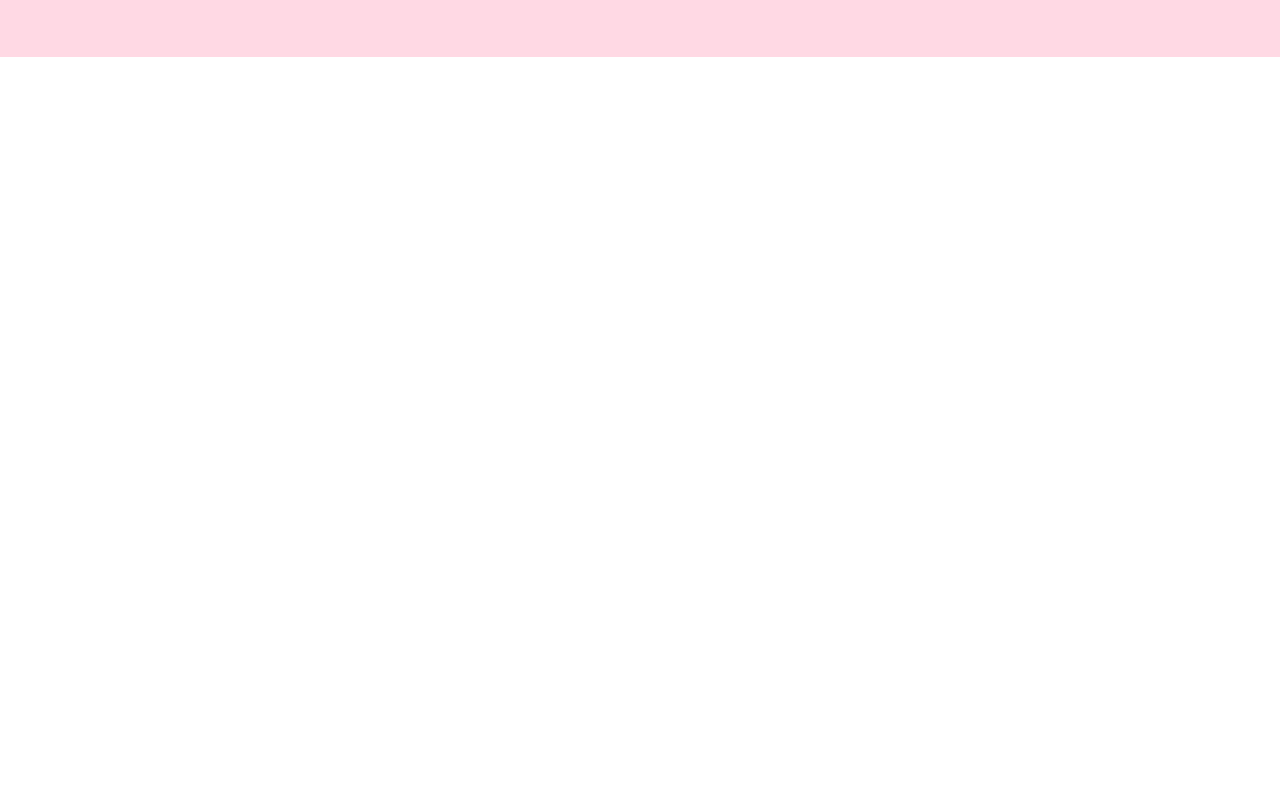
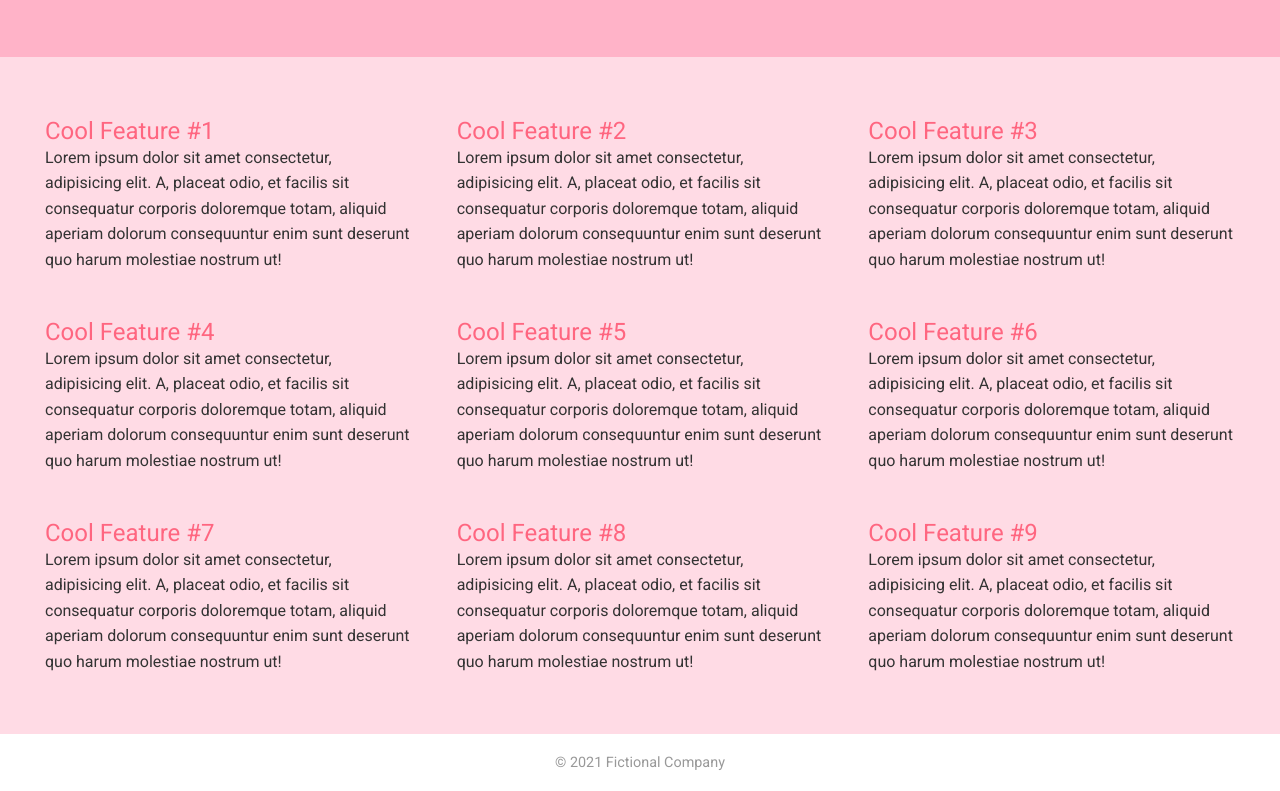
Before and after one commit to Tijanif/layouts-practice, a plain HTML site: page index.html in a window 1280 px wide. Shown: the part 314-1105 px from the top of the page. Before the commit the page ends 800 px from the top, so only its background shows below. Drawn offline with Linux system fonts and the light colour scheme.

Commit message:
main section and footer

```diff
--- a/index.html
+++ b/index.html
@@ -17,6 +17,7 @@
         <li><a href="#">Portfolio</a></li>
       </ul>
     </header>
+    <!-- Hero Section -->
     <section class="hero">
       <article class="hero-inner">
         <h1>Welcome To My Site!</h1>
@@ -29,5 +30,94 @@
         <a class="hero-btn" href="#">Learn More</a>
       </article>
     </section>
+    <!-- Main features -->
+    <section class="features">
+      <section class="features-inner">
+        <article class="feature-item">
+          <h3>Cool Feature #1</h3>
+          <p>
+            Lorem ipsum dolor sit amet consectetur, adipisicing elit. A, placeat
+            odio, et facilis sit consequatur corporis doloremque totam, aliquid
+            aperiam dolorum consequuntur enim sunt deserunt quo harum molestiae
+            nostrum ut!
+          </p>
+        </article>
+        <article class="feature-item">
+          <h3>Cool Feature #2</h3>
+          <p>
+            Lorem ipsum dolor sit amet consectetur, adipisicing elit. A, placeat
+            odio, et facilis sit consequatur corporis doloremque totam, aliquid
+            aperiam dolorum consequuntur enim sunt deserunt quo harum molestiae
+            nostrum ut!
+          </p>
+        </article>
+        <article class="feature-item">
+          <h3>Cool Feature #3</h3>
+          <p>
+            Lorem ipsum dolor sit amet consectetur, adipisicing elit. A, placeat
+            odio, et facilis sit consequatur corporis doloremque totam, aliquid
+            aperiam dolorum consequuntur enim sunt deserunt quo harum molestiae
+            nostrum ut!
+          </p>
+        </article>
+        <article class="feature-item">
+          <h3>Cool Feature #4</h3>
+          <p>
+            Lorem ipsum dolor sit amet consectetur, adipisicing elit. A, placeat
+            odio, et facilis sit consequatur corporis doloremque totam, aliquid
+            aperiam dolorum consequuntur enim sunt deserunt quo harum molestiae
+            nostrum ut!
+          </p>
+        </article>
+        <article class="feature-item">
+          <h3>Cool Feature #5</h3>
+          <p>
+            Lorem ipsum dolor sit amet consectetur, adipisicing elit. A, placeat
+            odio, et facilis sit consequatur corporis doloremque totam, aliquid
+            aperiam dolorum consequuntur enim sunt deserunt quo harum molestiae
+            nostrum ut!
+          </p>
+        </article>
+        <article class="feature-item">
+          <h3>Cool Feature #6</h3>
+          <p>
+            Lorem ipsum dolor sit amet consectetur, adipisicing elit. A, placeat
+            odio, et facilis sit consequatur corporis doloremque totam, aliquid
+            aperiam dolorum consequuntur enim sunt deserunt quo harum molestiae
+            nostrum ut!
+          </p>
+        </article>
+        <article class="feature-item">
+          <h3>Cool Feature #7</h3>
+          <p>
+            Lorem ipsum dolor sit amet consectetur, adipisicing elit. A, placeat
+            odio, et facilis sit consequatur corporis doloremque totam, aliquid
+            aperiam dolorum consequuntur enim sunt deserunt quo harum molestiae
+            nostrum ut!
+          </p>
+        </article>
+        <article class="feature-item">
+          <h3>Cool Feature #8</h3>
+          <p>
+            Lorem ipsum dolor sit amet consectetur, adipisicing elit. A, placeat
+            odio, et facilis sit consequatur corporis doloremque totam, aliquid
+            aperiam dolorum consequuntur enim sunt deserunt quo harum molestiae
+            nostrum ut!
+          </p>
+        </article>
+        <article class="feature-item">
+          <h3>Cool Feature #9</h3>
+          <p>
+            Lorem ipsum dolor sit amet consectetur, adipisicing elit. A, placeat
+            odio, et facilis sit consequatur corporis doloremque totam, aliquid
+            aperiam dolorum consequuntur enim sunt deserunt quo harum molestiae
+            nostrum ut!
+          </p>
+        </article>
+      </section>
+    </section>
+    <footer class="footer">
+      <p>&copy; 2021 Fictional Company</p>
+    </footer>
   </body>
 </html>
--- a/style.css
+++ b/style.css
@@ -12,11 +12,12 @@
 /* HEADER */
 .header {
   padding: 0 45px;
-  background-color: #b35c75;
+  background-color: #ff6680;
   color: #fff;
   display: flex;
   justify-content: space-between;
   align-items: center;
+  flex-wrap: wrap;
 }
 /* nav links */
 .nav {
@@ -37,9 +38,9 @@
   margin-left: 20px;
 }
 
-/* HERO */
+/* HERO  SECTION*/
 .hero {
-  background-color: #ffd9e4;
+  background-color: #ffb3c8;
   padding: 60px 45px;
   display: flex;
   justify-content: center;
@@ -61,7 +62,7 @@
 }
 
 .hero-btn {
-  background-color: #b35c75;
+  background-color: #ff6680;
   font-size: 1.18rem;
   color: #fff;
   text-decoration: none;
@@ -69,3 +70,39 @@
   border-radius: 8px;
   display: inline-block;
 }
+
+/* FEATURES SECTION */
+.features {
+  background-color: #ffdbe5;
+  padding: 60px 45px;
+}
+
+.features-inner {
+  max-width: 1200px;
+  margin: 0 auto;
+  display: grid;
+  grid-template-columns: repeat(auto-fit, minmax(300px, 1fr));
+  grid-column-gap: 45px;
+  grid-row-gap: 45px;
+}
+
+.feature-item h3 {
+  color: #ff6680;
+  font-size: 1.5rem;
+  font-weight: normal;
+  margin: 0;
+}
+
+.feature-item p {
+  margin: 0;
+  line-height: 1.6;
+  color: #333;
+}
+
+/* Footer */
+.footer {
+  text-align: center;
+  padding: 20px;
+  color: #999;
+  font-size: 0.9rem;
+}
```
